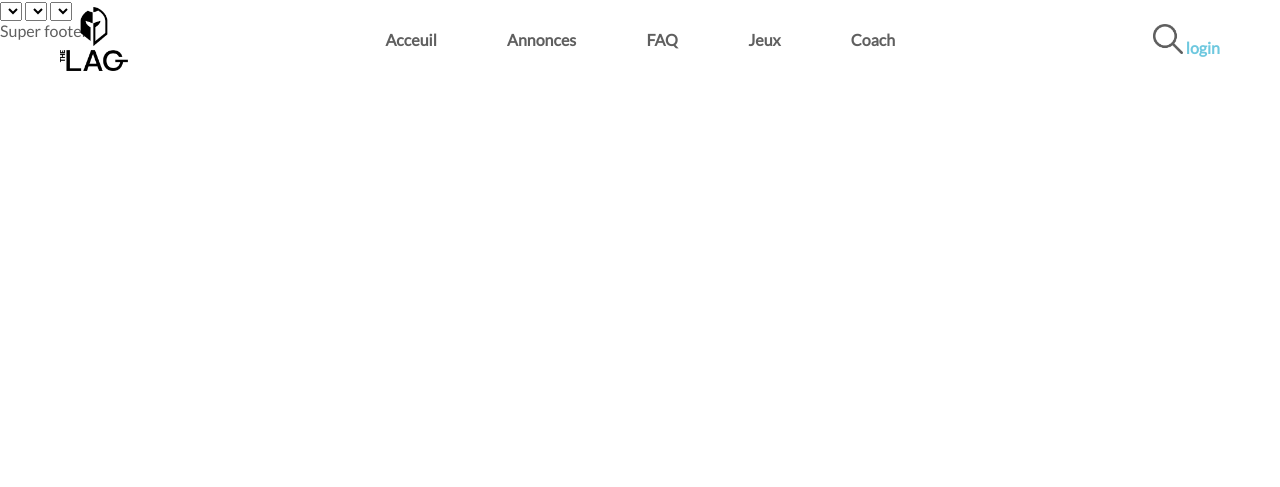
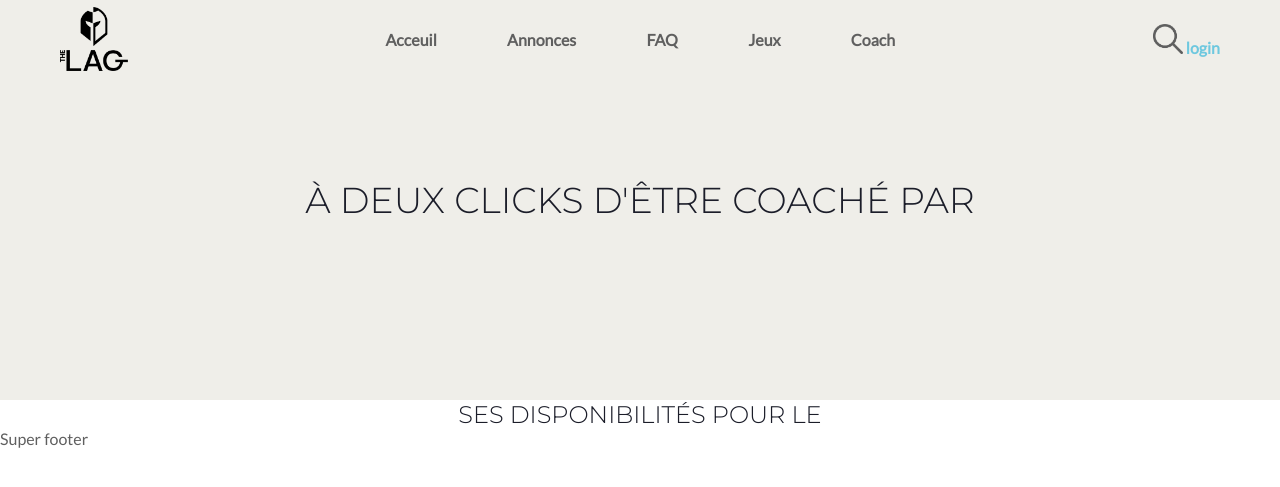
Before and after one commit to VinceSchlo/theLaG, a PHP site: template app/views/booking/booking.html.twig in a window 1280 px wide. Shown: the top 487 px of the page. Run offline with PHP 8.4, Linux system fonts and the light colour scheme; the template is opened without the code that fills it, so the values that code supplies are empty; style sheets or scripts are compiled from the project's sources; some libraries are stand-ins or nearby versions.

Commit message:
Add few booking

```diff
--- a/app/controllers/BookingController.php
+++ b/app/controllers/BookingController.php
@@ -32,7 +32,8 @@ class BookingController extends AppController
                 var_dump($availability);
 
                 echo $this->twig->render('booking/booking.html.twig', [
-                    'availability' => $availability
+                    'availability' => $availability,
+                    'coach' => $availability->user
                 ]);
 
                 break;
--- a/app/src/scss/booking.scss
+++ b/app/src/scss/booking.scss
@@ -1,3 +1,11 @@
 #booking {
-
+    .jumbotron {
+        height: 25vh;
+        min-height: 400px;
+        background-color: yellow;
+        display: flex;
+        justify-content: center;
+        align-items: center;
+        background-color: $beige;
+    }
 }
--- a/app/src/scss/global.scss
+++ b/app/src/scss/global.scss
@@ -1,5 +1,3 @@
-$primary-color: #f2f2f2;
-
 /* RESET */
 body {
     font: 16px sans-serif;
@@ -74,6 +72,8 @@ h4
     color:$noir;
 }
 
+// END RESET
+
 h1 {
     font-size:36px;
 }
@@ -116,6 +116,8 @@ li {
     }
 }
 
-// END RESET
+.text-center {
+    text-align: center;
+}
 
 // TODO: font-family, mixin for font-size
--- a/app/src/scss/home.scss
+++ b/app/src/scss/home.scss
@@ -1,5 +1,3 @@
-$primary-color: #f2f2f2;
-
 #home {
     height: 100%;
     overflow: hidden;
--- a/app/views/booking/booking.html.twig
+++ b/app/views/booking/booking.html.twig
@@ -2,18 +2,13 @@
 
 {% block content %}
     <div id="booking">
-        <select name="day" id="day">
-
-        </select>
-
-        <select name="month" id="month">
-
-        </select>
-
-        <select name="year" id="year">
-
-        </select>
-    <div>
+        <section class="jumbotron">
+            <h1>À deux clicks d'être coaché par {{ coach.login }}</h1>
+        </section>
+        <section class="content">
+            <h2 class="text-center">Ses disponibilités pour le {{ availability.day }}</h2>
+        </section>
+    </div>
 {% endblock %}
 
 {% block footer %}
```
